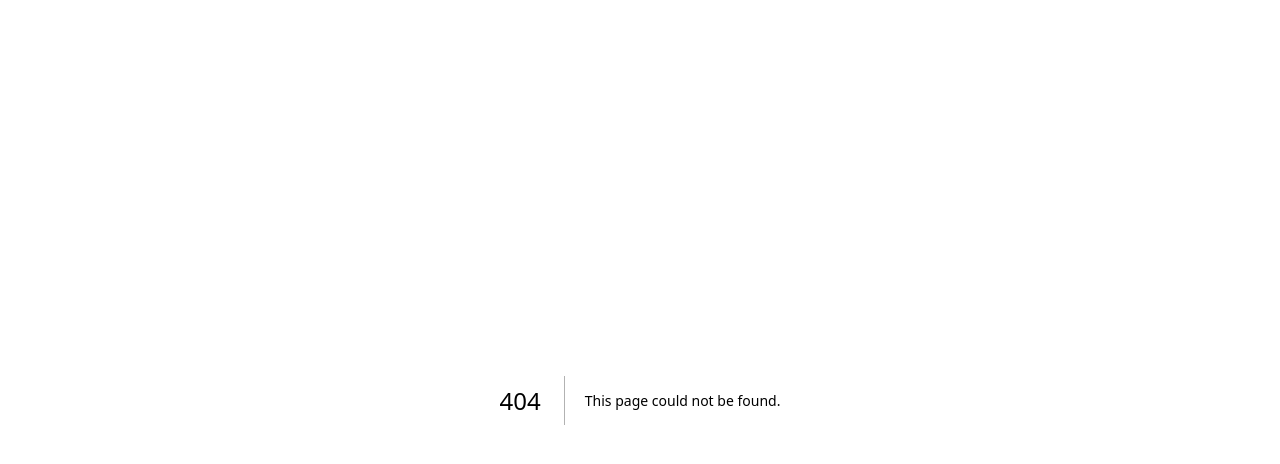
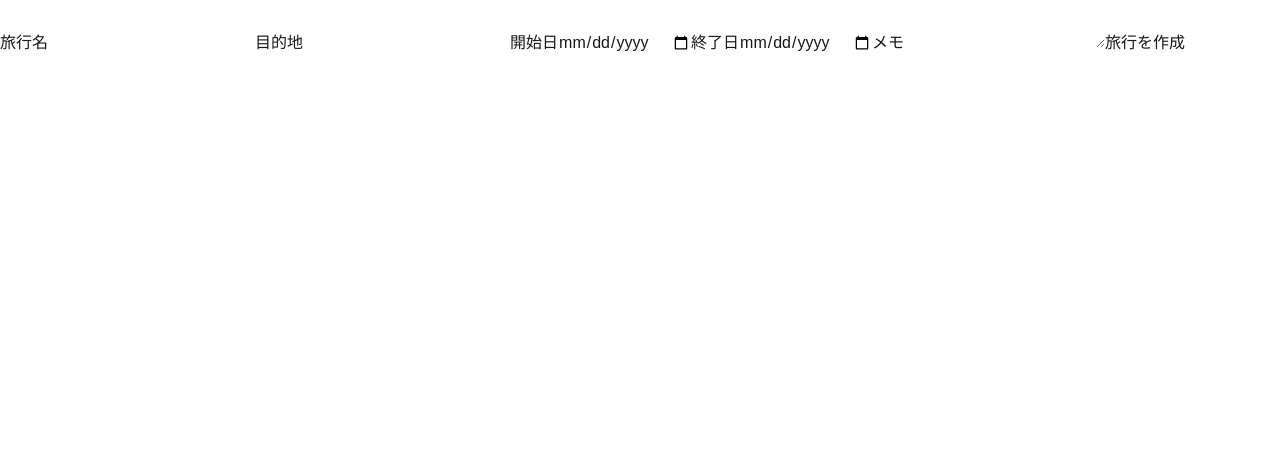
Before and after one commit to hatake62/trip-memory, a Next.js app: page /trips/new in a window 1280 px wide. Before the commit this address had no page. Shown: the top 464 px of the page. Built offline with nearby package versions, Linux system fonts and the light colour scheme.

Commit message:
旅行作成機能の追加

```diff
--- /dev/null
+++ b/src/app/trips/new/page.tsx
@@ -0,0 +1,9 @@
+import { TripForm } from "@/components/trips/TripForm";
+
+export default function Page() {
+    return (
+        <div>
+            <TripForm />
+        </div>
+    )
+}
--- /dev/null
+++ b/src/components/trips/TripForm.tsx
@@ -0,0 +1,105 @@
+'use client';
+
+import type { CreateTripInput } from "@/lib/types";
+import { useState } from "react";
+import type { FormEvent } from "react";
+
+export function TripForm() {
+    const [ error, setError ] = useState("");
+    const [ formData, setFormData ] = useState<CreateTripInput>({
+        title: "",
+        destination: "",
+        startDate: "",
+        endDate: "",
+        memo: ""
+    });
+
+    function handleSubmit(event: FormEvent<HTMLFormElement>) {
+        event.preventDefault();
+        if(formData.title.trim() === ""){
+            setError("旅行名を入力してください");
+            return;
+        }
+
+        if(formData.destination.trim() === ""){
+            setError("目的地を入力してください");
+            return;
+        }
+
+        if(formData.startDate === ""){
+            setError("開始日を入力してください");
+            return;
+        }
+
+        if(formData.endDate === ""){
+            setError("終了日を入力してください");
+            return;
+        }
+
+        if(formData.startDate > formData.endDate) {
+            setError("終了日は開始日以降にしてください");
+            return;
+        }
+
+        const validatedData: CreateTripInput = {
+            ...formData,
+            title: formData.title.trim(),
+            destination: formData.destination.trim(),
+        };
+
+        setError("");
+        console.log(validatedData);
+    }
+
+    return (
+        <form onSubmit={handleSubmit}>
+            <label htmlFor="title">旅行名</label>
+            <input
+                id="title"
+                type="text"
+                value={formData.title}
+                onChange={e => setFormData({...formData, title: e.target.value})}
+                maxLength={60}
+            />
+
+            <label htmlFor="destination">目的地</label>
+            <input
+                id="destination"
+                type="text"
+                value={formData.destination}
+                onChange={e => setFormData({...formData, destination: e.target.value})}
+                maxLength={100}
+            />
+
+            <label htmlFor="startDate">開始日</label>
+            <input
+                id="startDate"
+                type="date"
+                value={formData.startDate}
+                onChange={e => setFormData({...formData, startDate: e.target.value})}
+            />
+
+            <label htmlFor="endDate">終了日</label>
+            <input
+                id="endDate"
+                type="date"
+                value={formData.endDate}
+                onChange={e => setFormData({...formData, endDate: e.target.value})}
+            />
+
+            <label htmlFor="memo">メモ</label>
+            <textarea
+                id="memo"
+                value={formData.memo}
+                onChange={e => setFormData({...formData, memo: e.target.value})}
+                maxLength={500}
+            />
+            {error && (
+                <p role="alert" className="text-red-500">
+                    {error}
+                </p>
+            )}
+            <button type="submit">旅行を作成</button>
+        </form>
+    )
+}
```
